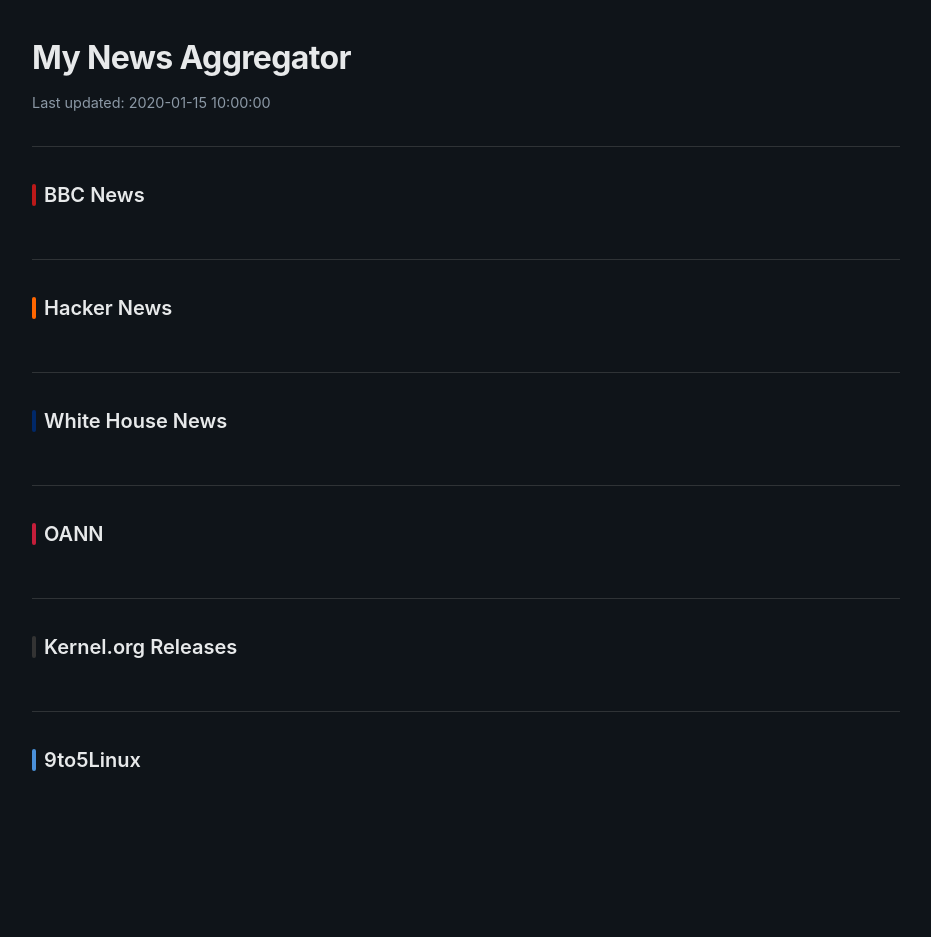
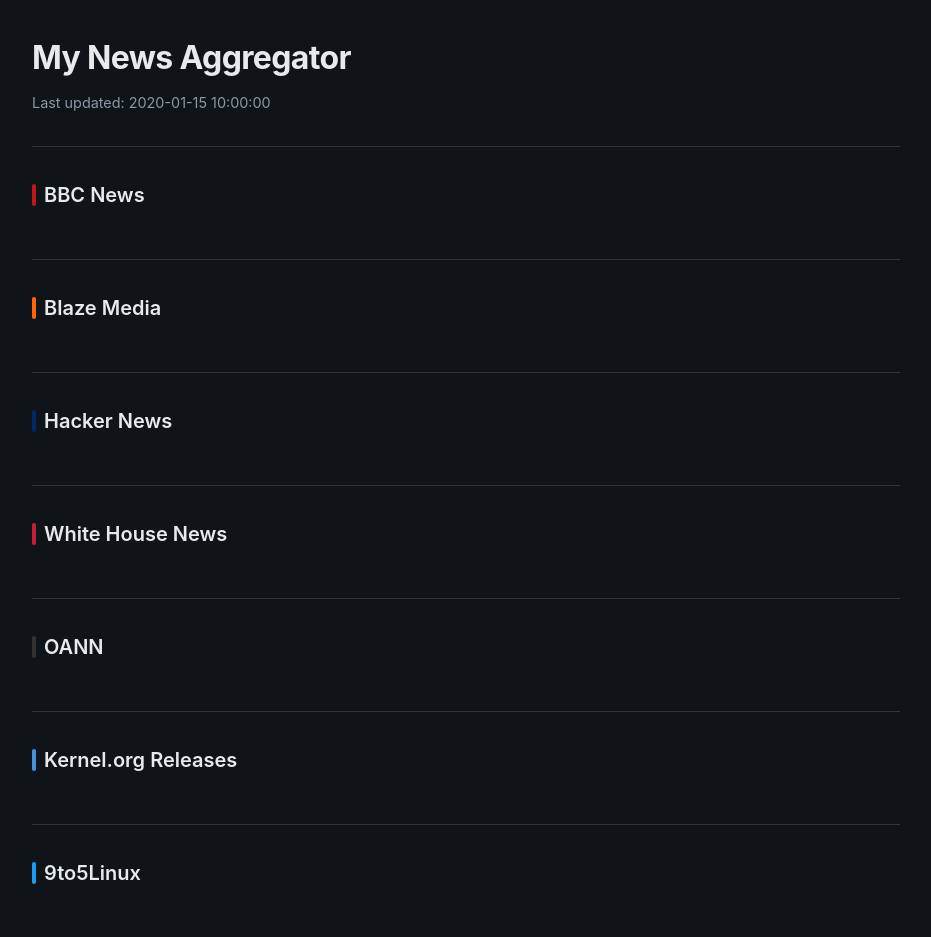
Before and after one commit to 1040labs/newswire, a Flask app: template templates/index.html in a window 1280 px wide. Shown: the whole page, without its empty margins (174-1105 px from the left). Before the commit the page ends 771 px from the top, so only its background shows below. Run offline with Flask 3, Linux system fonts and the light colour scheme; the template is opened without the code that fills it: most values are stand-ins (such as "Sample title", 1, 10 or a date in 2020).

Commit message:
Updated News Sources
Added a new News Sources (The Blaze)

```diff
--- a/app.py
+++ b/app.py
@@ -30,6 +30,19 @@
             "link": item.get("href", ""),
             "published": "",
             "source": "Hacker News"
+        })
+    return articles
+
+def fetch_theblaze_news():
+    """Fetch news articles from the Blaze"""
+    feed = feedparser.parse("https://www.theblaze.com/feeds/feed.rss")
+    articles = []
+    for entry in feed.entries[:10]:
+        articles.append({
+            "title": entry.title,
+            "link": entry.link,
+            "published": entry.get("published", ""),
+            "source": "The Blaze"
         })
     return articles
 
@@ -141,6 +154,7 @@
     oann_articles = fetch_oann_news()
     kernel_articles = fetch_kernel_news()
     linux_articles = fetch_9to5linux_news()
+    blaze_articles = fetch_theblaze_news()
 
     # Merge them all into one flat list
     all_articles = (
@@ -149,7 +163,8 @@
         wh_articles +
         oann_articles +
         kernel_articles +
-        linux_articles
+        linux_articles +
+        blaze_articles
     )
 
     # Track the last updated time
--- /dev/null
+++ b/requirements.txt
@@ -0,0 +1,4 @@
+beautifulsoup4==4.15.0
+feedparser==6.0.14
+Flask==3.1.3
+Requests==2.34.2
--- a/templates/index.html
+++ b/templates/index.html
@@ -26,6 +26,21 @@
     </ul>
 
     <hr>
+
+    <!--Blaze Media -->
+    <h2>Blaze Media</h2>
+    <ul>
+    {% for article in articles %}
+        {% if article.source == "The Blaze" %}
+        <li>
+            <a href="{{ article.link }}" target="_blank">{{ article.title }}</a>
+            {% if article.published %}<br><small>{{ article.published }}</small>{% endif %}
+        </li>
+        {% endif %}
+    {% endfor %}
+    </ul>
+    <hr>
+
 
     <!-- 2. Hacker News Section -->
     <h2>Hacker News</h2>
```
Also changed, not shown: README.md, static/styles.css (line endings or trailing spaces).
